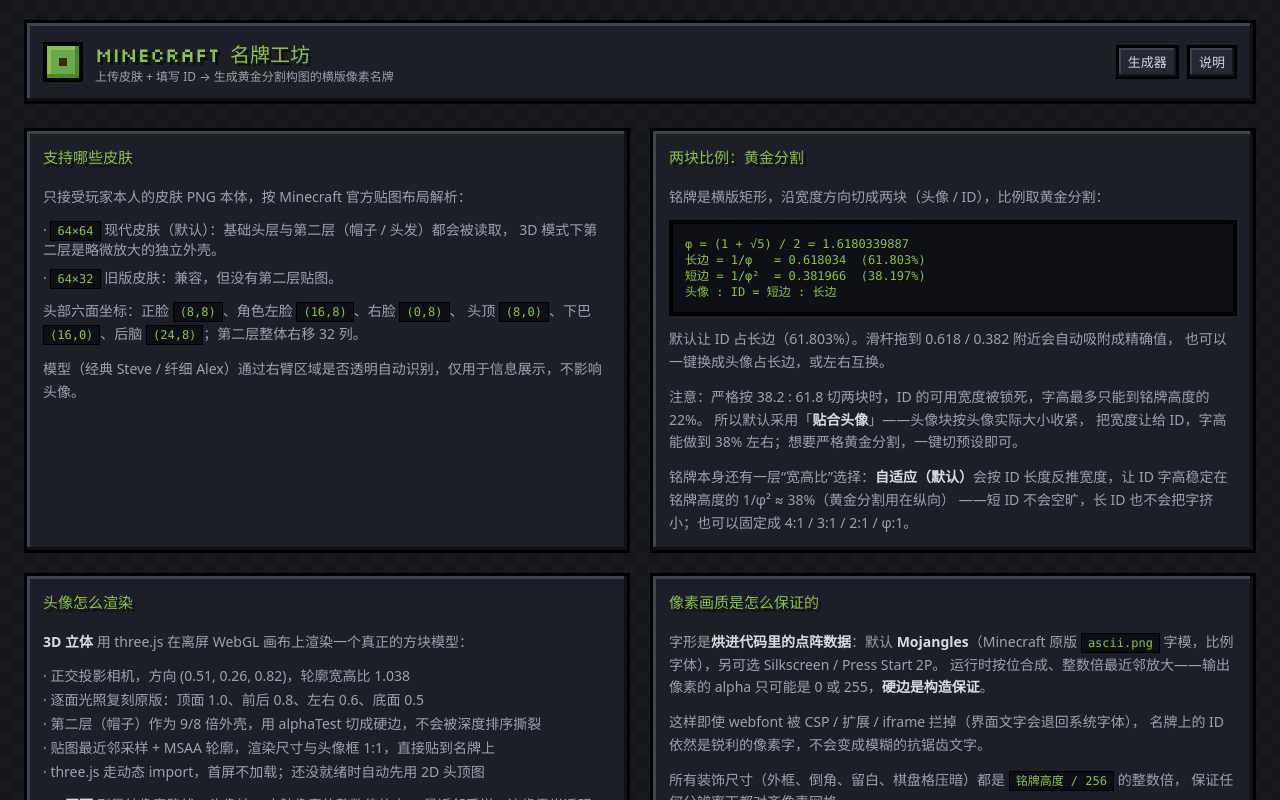
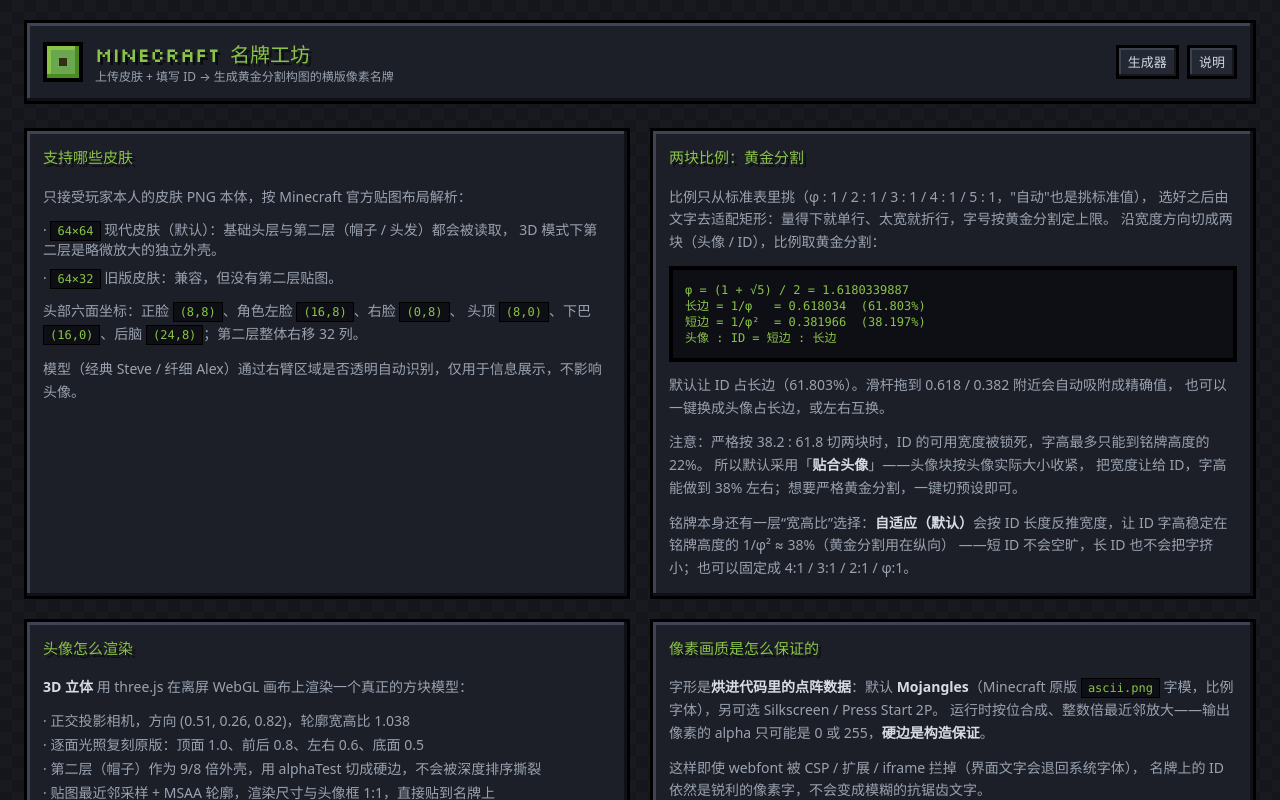
Before and after one commit to linfen0/MCNameplate, a React (Vite) app: page /guide in a window 1280 px wide. Shown: the top 800 px of the page. Built offline with nearby package versions, Linux system fonts and the light colour scheme.

Commit message:
Sync from DSH workspace 2026-09-28 00:14

```diff
--- a/src/pages/GuidePage.tsx
+++ b/src/pages/GuidePage.tsx
@@ -44,7 +44,11 @@
 
       <Panel title="两块比例：黄金分割">
         <div className="space-y-3">
-          <Line>铭牌是横版矩形，沿宽度方向切成两块（头像 / ID），比例取黄金分割：</Line>
+          <Line>
+            比例只从标准表里挑（φ : 1 / 2 : 1 / 3 : 1 / 4 : 1 / 5 : 1，"自动"也是挑标准值），
+            选好之后由文字去适配矩形：量得下就单行、太宽就折行，字号按黄金分割定上限。
+            沿宽度方向切成两块（头像 / ID），比例取黄金分割：
+          </Line>
           <pre className="overflow-x-auto border-4 border-black bg-ink-900 p-3 font-mono text-xs text-grass-400">
 {`φ = (1 + √5) / 2 = ${PHI.toFixed(10)}
 长边 = 1/φ   = ${GOLDEN_MAJOR.toFixed(6)}  (${(GOLDEN_MAJOR * 100).toFixed(3)}%)
```
Also changed, not shown: 1 other file (tests, documents, lock files or other folders).
